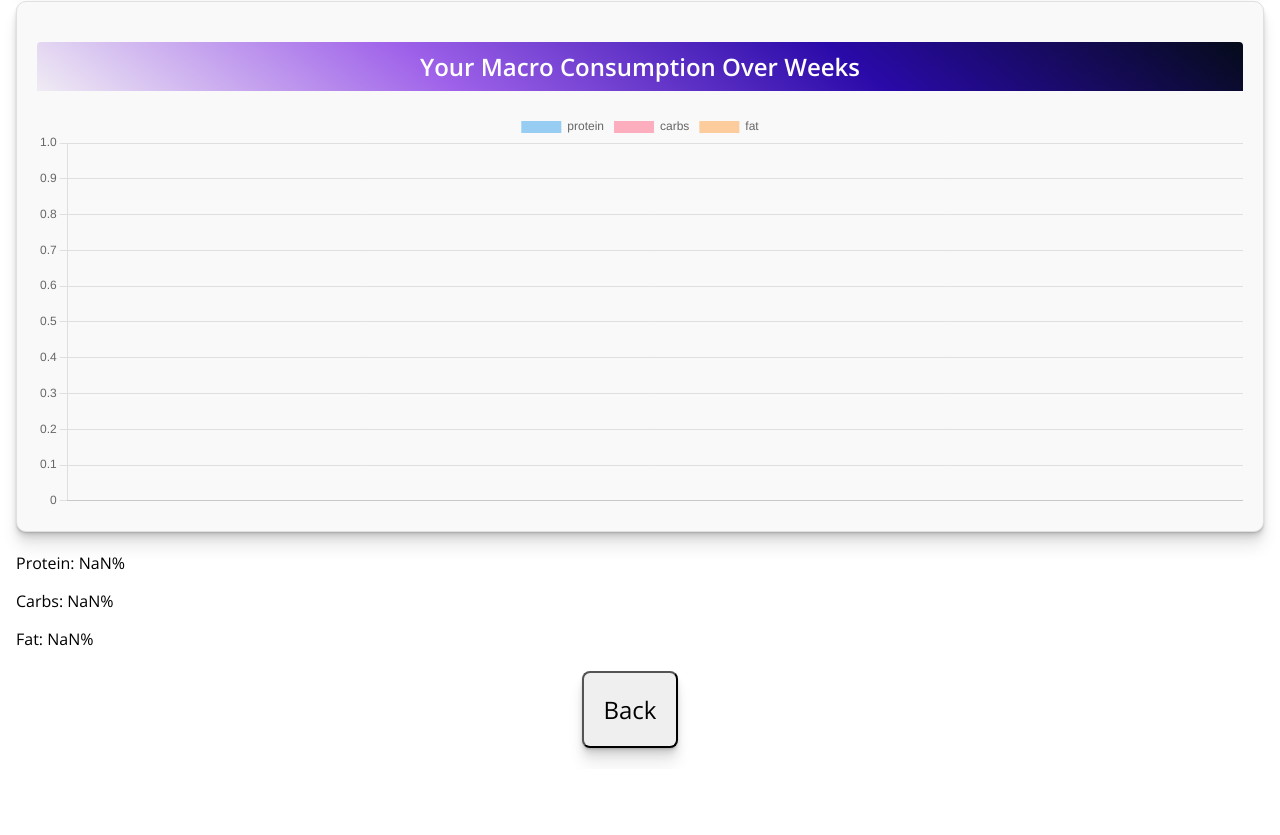
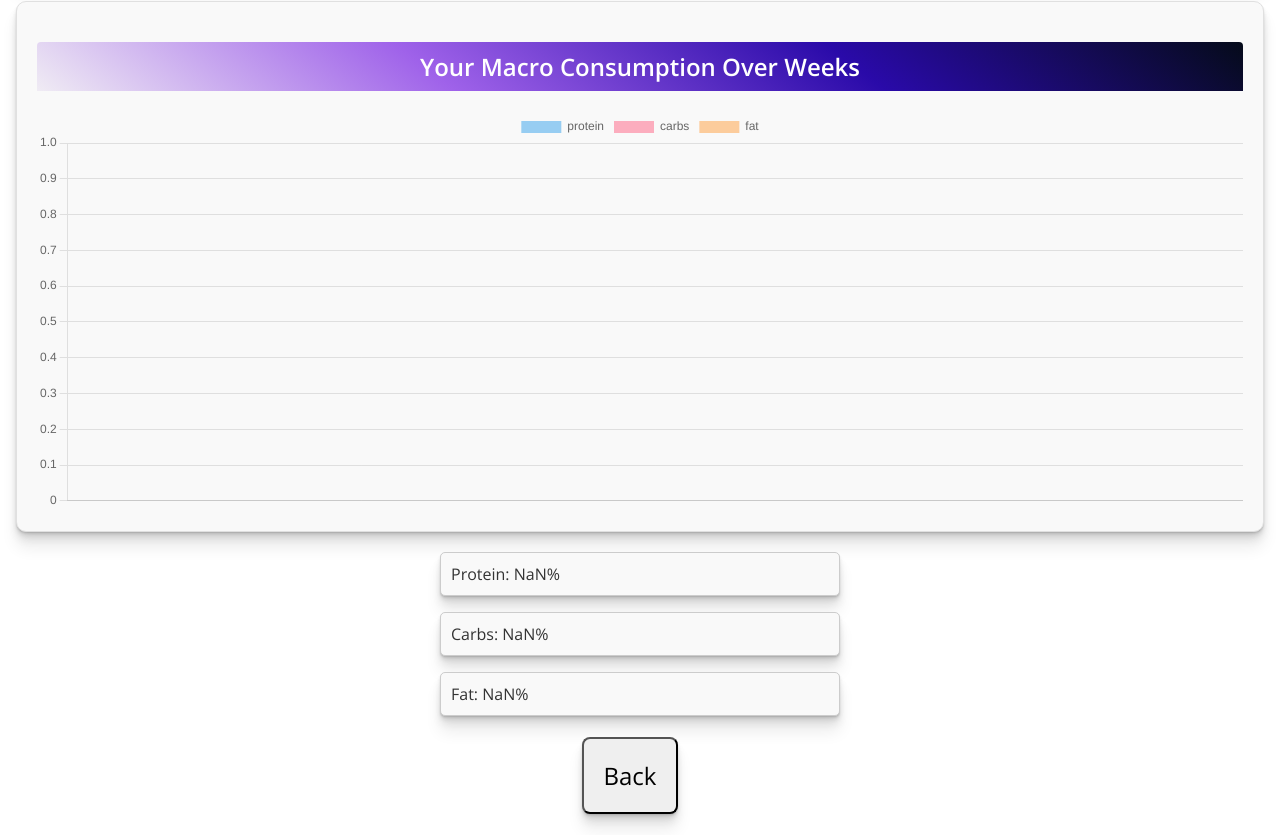
Before and after one commit to bmurcia94/CIS440_Build1, a plain HTML site: page Macrotrac.html in a window 1280 px wide. Shown: the part 728-1563 px from the top of the page. Before the commit the page ends 1497 px from the top, so only its background shows below. Drawn offline with nearby package versions, Linux system fonts and the light colour scheme.

Commit message:
Update trackingStyles.css

```diff
--- a/trackingStyles.css
+++ b/trackingStyles.css
@@ -65,3 +65,21 @@
       hsl(267deg 76% 65%) 67%,
       hsl(270deg 27% 94%) 100%);
 }
+
+p {
+  width: 60%;
+  max-width: 400px;
+  padding: 10px;
+  border-radius: 5px;
+  border: 1px solid #ccc;
+  margin-left: auto;
+  margin-right: auto;
+  box-shadow:
+    0 1px 1px hsl(0deg 0% 0% / 0.075),
+    0 2px 2px hsl(0deg 0% 0% / 0.075),
+    0 4px 4px hsl(0deg 0% 0% / 0.075),
+    0 8px 8px hsl(0deg 0% 0% / 0.075),
+    0 16px 16px hsl(0deg 0% 0% / 0.075);
+  background-color: #f9f9f9;
+  color: #333;
+}
```
